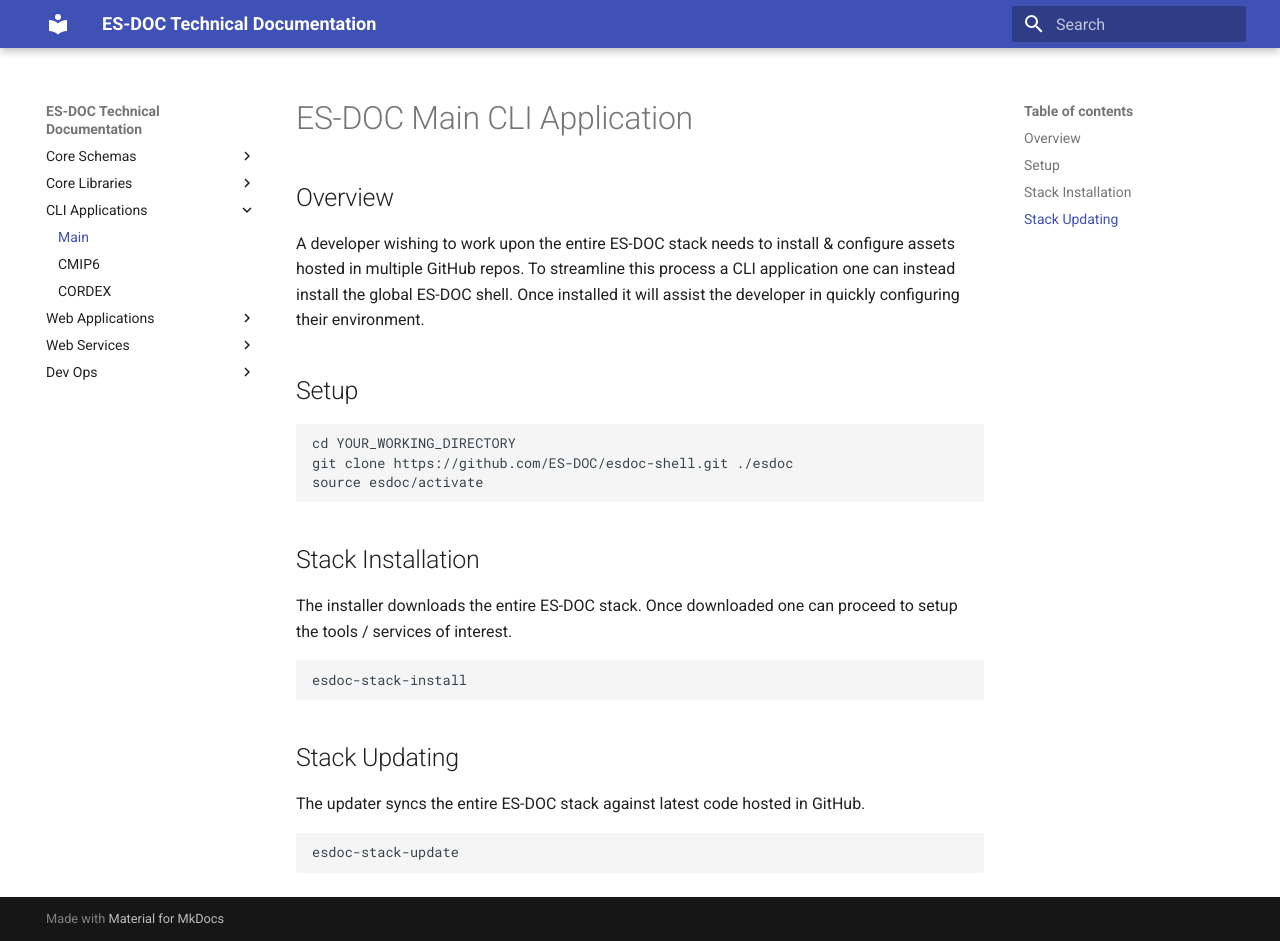
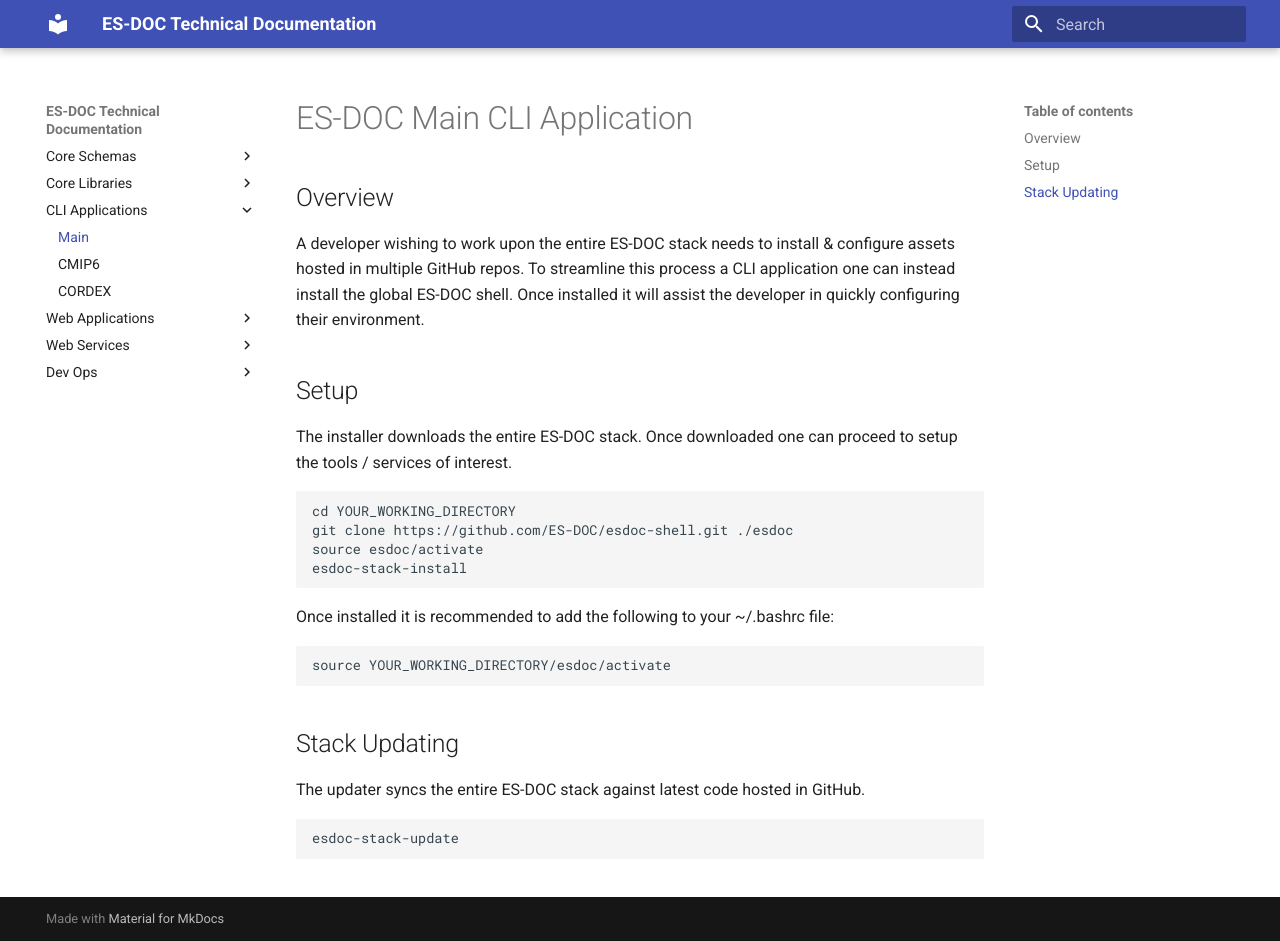
Before and after one commit to ES-DOC/esdoc-technical, an MkDocs documentation site: the page built from docs/shells/main.md, in a window 1280 px wide and 941 px high. Built offline with MkDocs 1.6.1 and Material for MkDocs 9.7.7, drawn with Linux system fonts in a browser that asks for light colours.

````diff
--- a/docs/shells/main.md
+++ b/docs/shells/main.md
@@ -6,18 +6,19 @@ A developer wishing to work upon the entire ES-DOC stack needs to install & conf
 
 ## Setup
 
+The installer downloads the entire ES-DOC stack.  Once downloaded one can proceed to setup the tools / services of interest.
+
 ```
 cd YOUR_WORKING_DIRECTORY
 git clone https://github.com/ES-DOC/esdoc-shell.git ./esdoc
 source esdoc/activate
+esdoc-stack-install
 ```
 
-## Stack Installation
-
-The installer downloads the entire ES-DOC stack.  Once downloaded one can proceed to setup the tools / services of interest.
+Once installed it is recommended to add the following to your ~/.bashrc file:
 
 ```
-esdoc-stack-install
+source YOUR_WORKING_DIRECTORY/esdoc/activate
 ```
 
 ## Stack Updating
````
